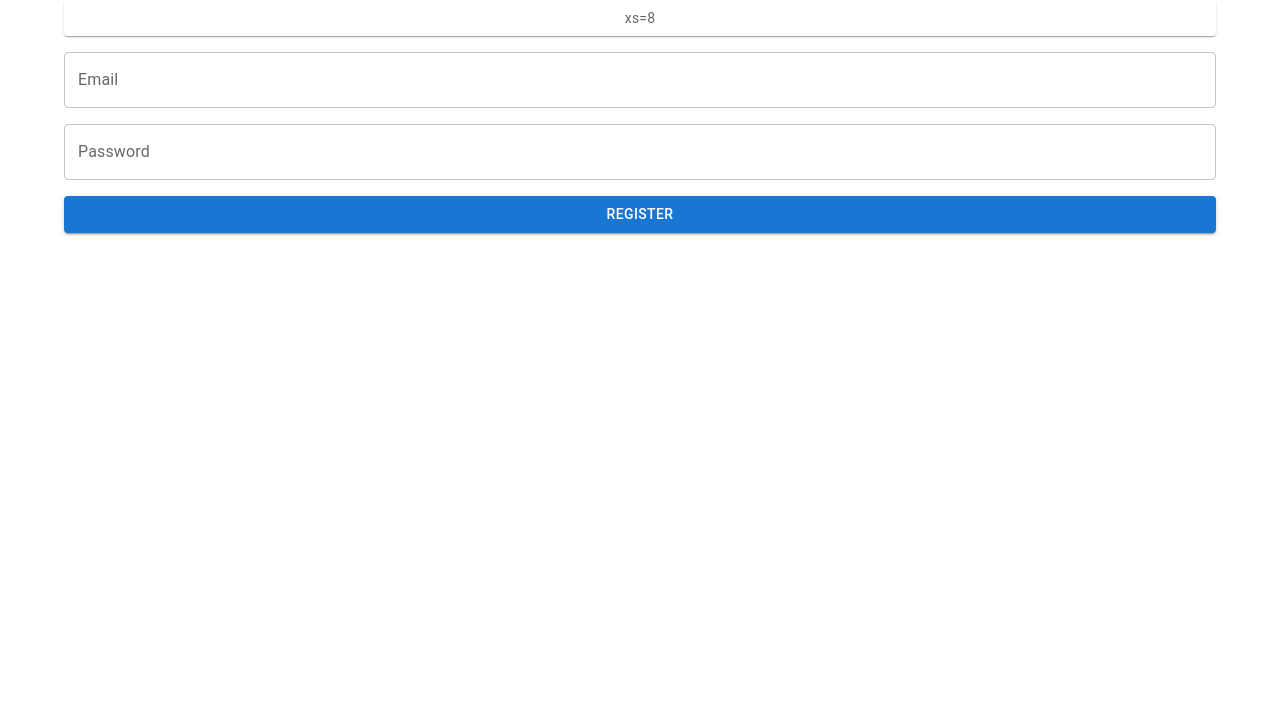
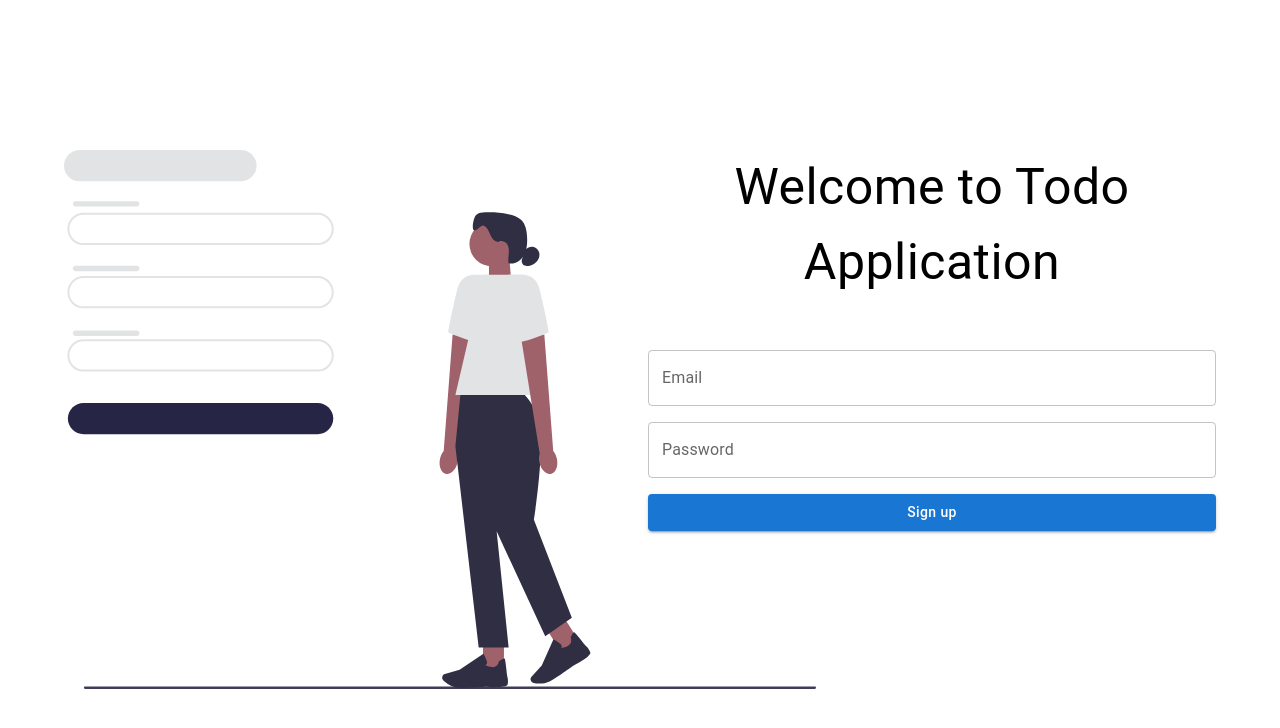
Before and after one commit to Deewiliams/Todo, a React (Create React App) app: page / in a window 1280 px wide. Shown: the top 728 px of the page. Built offline with nearby package versions, Linux system fonts and the light colour scheme; no server answers; the HTML template or start-up script is replaced by a standard one; what aws-amplify would draw is missing.

Commit message:
created a register page

```diff
--- a/src/auth/Register.js
+++ b/src/auth/Register.js
@@ -3,7 +3,9 @@ import { styled } from "@mui/material/styles";
 import Box from "@mui/material/Box";
 import Paper from "@mui/material/Paper";
 import Grid from "@mui/material/Grid";
-import { Button, TextField } from "@mui/material";
+import { Button, Container, TextField, Typography } from "@mui/material";
+import { Auth } from "aws-amplify";
+import register from "../images/register.svg";
 
 const Item = styled(Paper)(({ theme }) => ({
   backgroundColor: theme.palette.mode === "dark" ? "#1A2027" : "#fff",
@@ -14,22 +16,48 @@ const Item = styled(Paper)(({ theme }) => ({
 }));
 
 export default function Register() {
+  const [username, setUserName] = React.useState("");
+  const [password, setPassword] = React.useState("");
+
+  async function signUp() {
+    try {
+      const { user } = await Auth.signUp({
+        username,
+        password,
+      });
+      console.log(user);
+    } catch (error) {
+      console.log("error signing up:", error);
+    }
+  }
   return (
-    <Box sx={{ flexGrow: 1 }}>
+    <>
+      <Box sx={{ flexGrow: 1, marginTop: "150px" }}>
         <Grid container spacing={2}>
-        <Grid item xs={12}>
-          <Item>xs=8</Item>
+          <Grid item xs={12} sm={12} md={6} lg={6}>
+            <img src={register} alt="register " />
           </Grid>
-        <Grid item xs={12}>
+          <Grid item xs={12} sm={12} md={6} lg={6}>
+            <Typography style={{fontSize: "50px", textAlign: "center"}}>
+                Welcome to Todo
+            </Typography>
+            <Typography style={{fontSize: "50px", textAlign: "center"}}>
+            Application
+            </Typography>
+            <Box sx={{ flexGrow: 1, marginTop: "50px" }}>
+              <Grid container spacing={2}>
+                <Grid item xs={12} sm={12} md={12} lg={12}>
                   <TextField
                     fullWidth
                     id="outlined-basic"
                     label="Email"
                     variant="outlined"
                     placeholder="todo@gamil.com"
+                    value={username}
+                    onChange={(e) => setUserName(e.target.value)}
                   />
                 </Grid>
-        <Grid item xs={12}>
+                <Grid item xs={12} sm={12} md={12} lg={12}>
                   <TextField
                     fullWidth
                     id="outlined-basic"
@@ -37,14 +65,20 @@ export default function Register() {
                     variant="outlined"
                     type="password"
                     placeholder="Password"
+                    value={password}
+                    onChange={(e) => setPassword(e.target.value)}
                   />
                 </Grid>
-        <Grid item xs={12}>
-          <Button fullWidth variant="contained">
-            Register
+                <Grid item xs={12} sm={12} md={12} lg={12}>
+                  <Button onClick={signUp} fullWidth variant="contained" style={{textTransform: 'none'}}>
+                    Sign up
                   </Button>
                 </Grid>
               </Grid>
             </Box>
+          </Grid>
+        </Grid>
+      </Box>
+    </>
   );
 }
```
Also changed, not shown: src/images/register.svg (added). Lines whose indentation alone changed are shown as unchanged.
